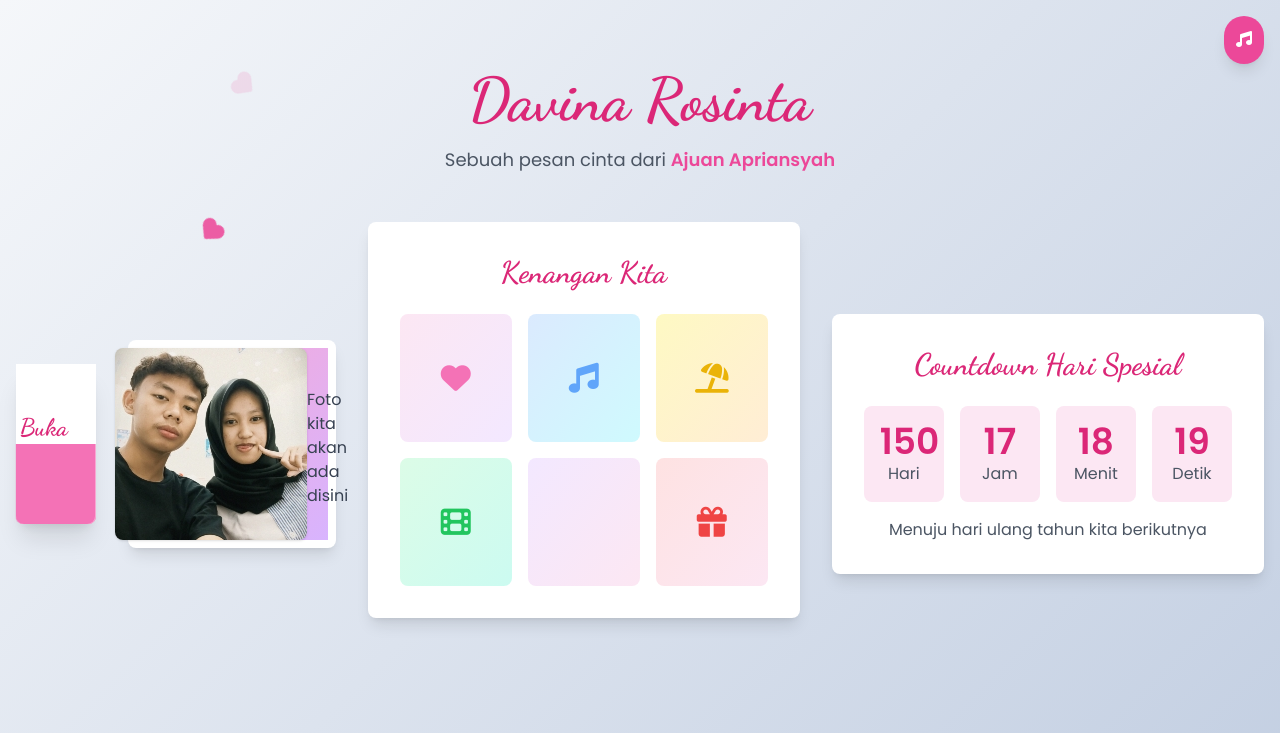
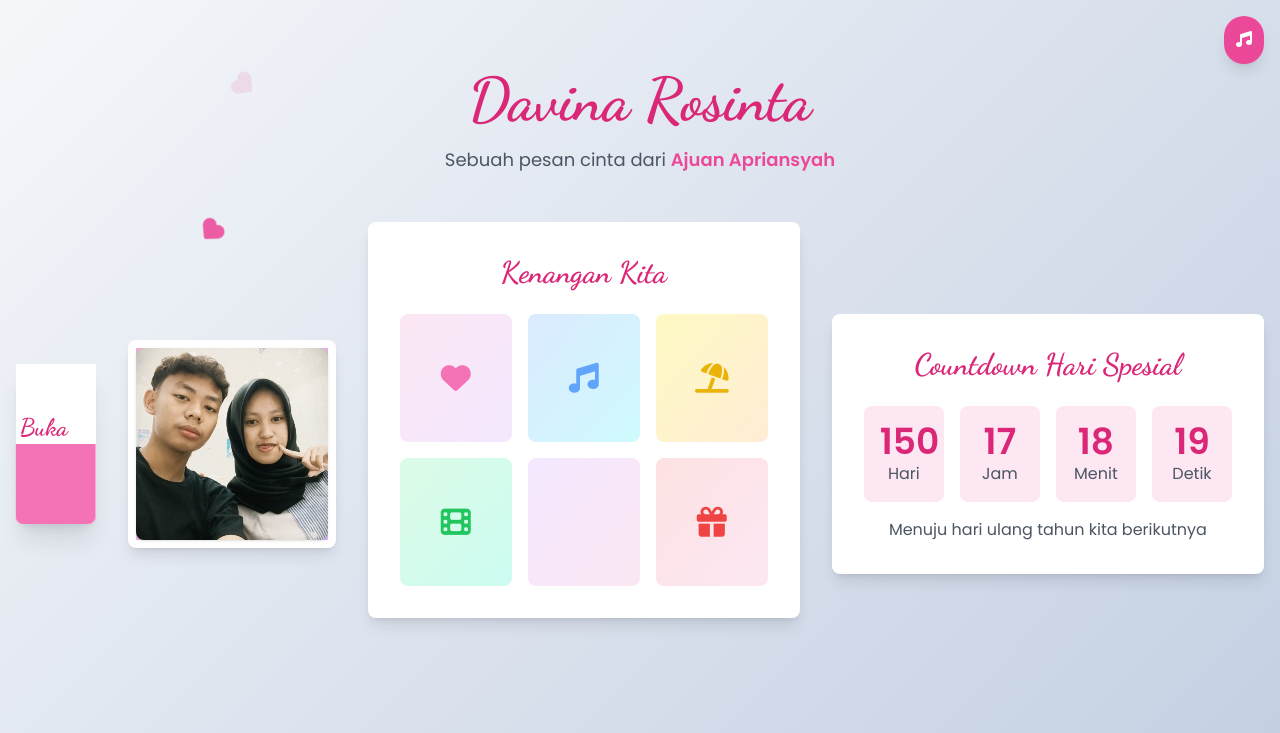
Before and after one commit to AzuanYT/for-u, a plain HTML site: page index.html in a window 1280 px wide. Shown: the top 733 px of the page. Drawn offline with nearby package versions, Linux system fonts and the light colour scheme; some icons are missing.

Commit message:
Update index.html

```diff
--- a/index.html
+++ b/index.html
@@ -97,7 +97,7 @@
         <div class="photo-frame bg-white p-2 rounded-lg shadow-lg">
         <div class="w-48 h-48 bg-gradient-to-br from-pink-300 to-purple-300 flex items-center justify-center">
     <img src="fotokita.jpg" alt="Foto kita" class="object-cover w-full h-full rounded-lg shadow">
-            <p class="mt-2 text-gray-700">Foto kita akan ada disini</p>
+
         </div>
     </div>
 
```
